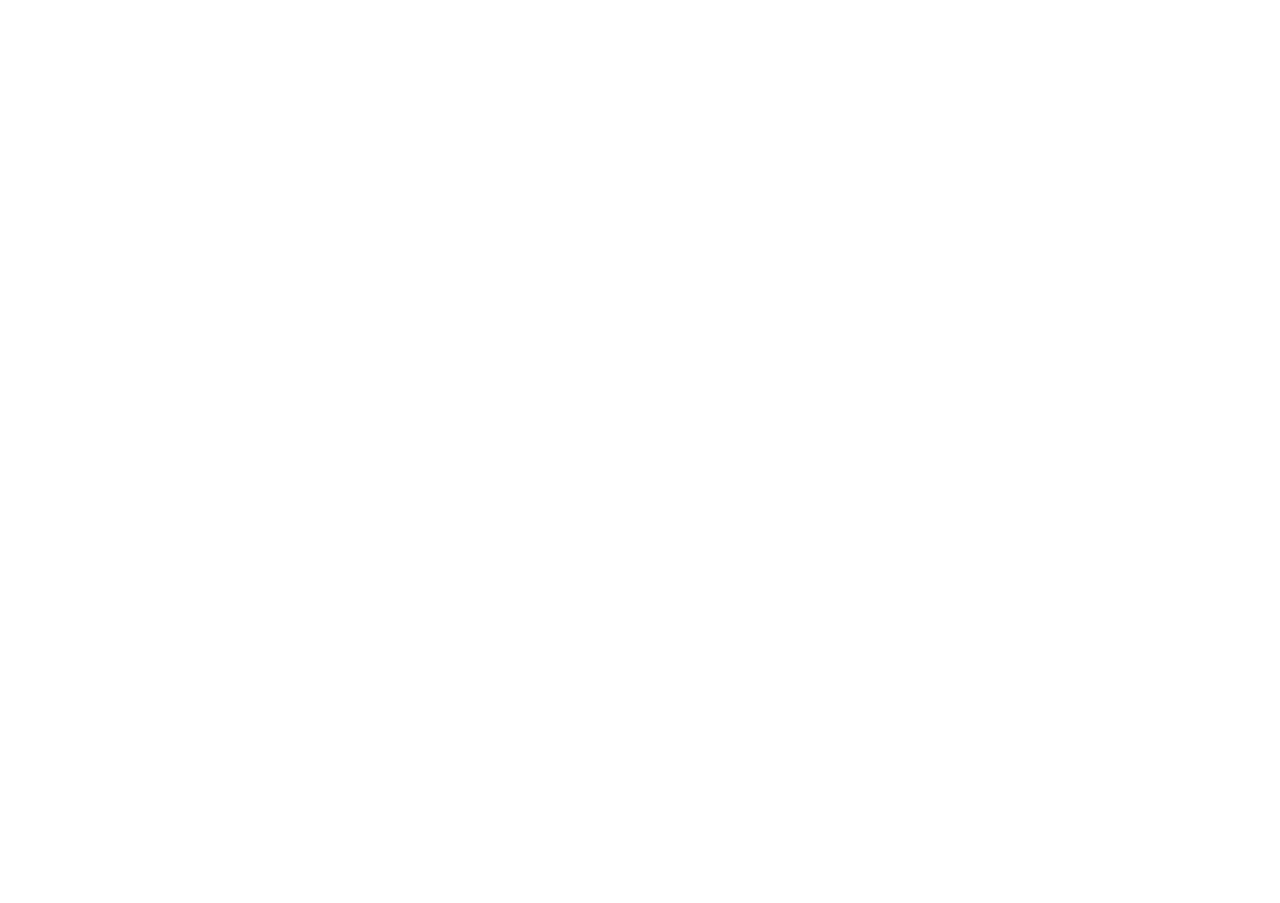
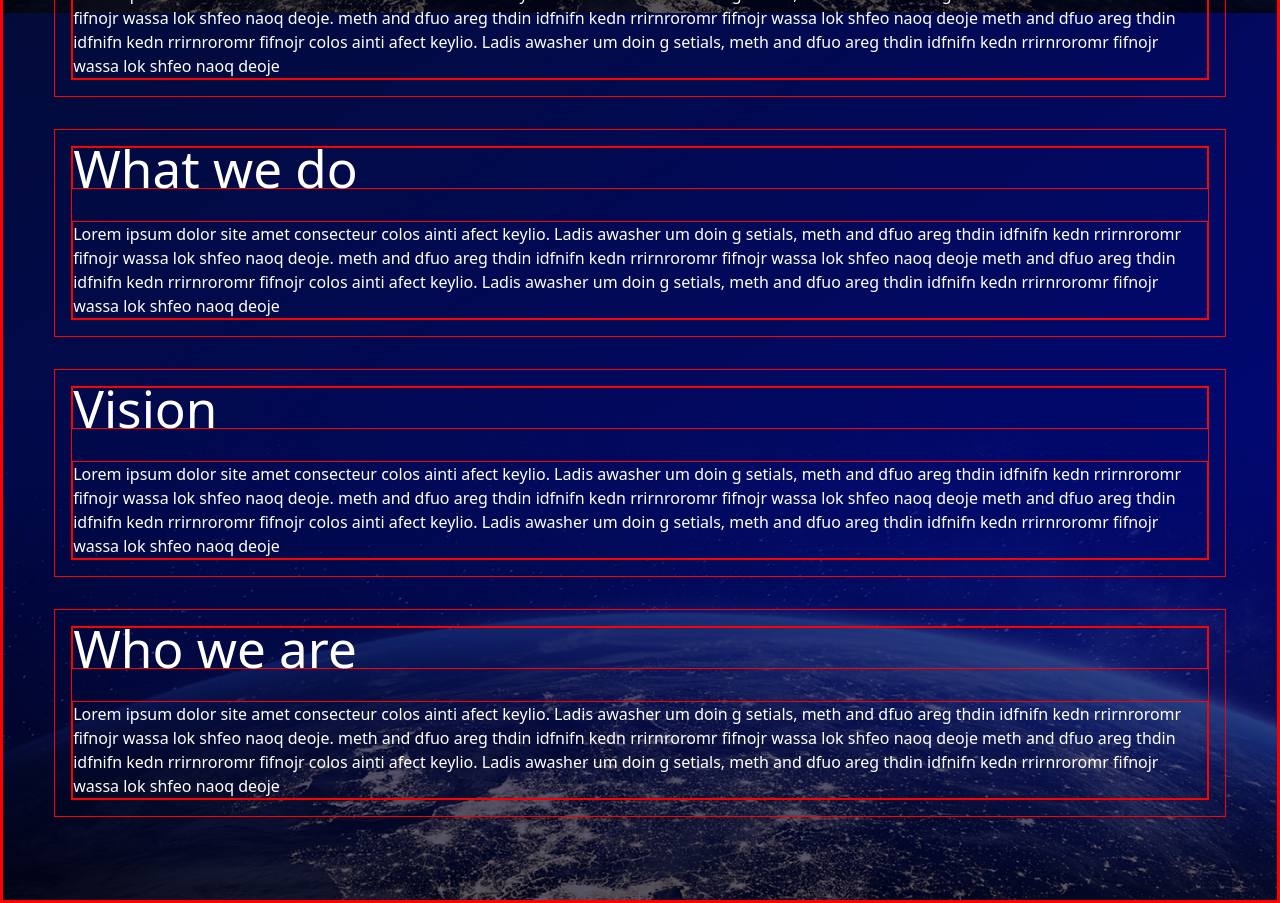
Before and after one commit to samuelajala01/space-clubs-lasu, a Next.js app: page / in a window 1280 px wide. Shown: the part 940-1843 px from the top of the page. Before the commit the page ends 800 px from the top, so only its background shows below. Built offline with nearby package versions, Linux system fonts and the light colour scheme.

Commit message:
feat: fix bg image to full width and height

```diff
--- a/src/app/Components/Navbar.jsx
+++ b/src/app/Components/Navbar.jsx
@@ -10,7 +10,7 @@
 
   return (
     <div className="w-full flex justify-center absolute top-4 mt-8">
-      <div className="flex justify-center items-center gap-[4vw] py-6 px-8 bg-white w-fit rounded-full relative">
+      <div className="flex justify-center items-center gap-[4vw] py-6 px-8 bg-white w-fit rounded-full relative text-black">
         {/* Hamburger Menu for Mobile */}
         <button
           className="md:hidden absolute left-4 top-1/2 -translate-y-1/2"
--- a/src/app/globals.css
+++ b/src/app/globals.css
@@ -12,8 +12,10 @@
   box-sizing: border-box;
   background: url("../../public/images/home-bg.png");
   background-repeat: no-repeat;
-  background-size: 100%;
   background-position: center;
   background-attachment: fixed;
+  background-size: cover;
+  background-origin: content-box;
+  color: white;
 
 }
--- a/src/app/page.js
+++ b/src/app/page.js
@@ -6,6 +6,68 @@
   return (
     <>
       <HeroSection />
+      <section className="mt-72 p-[4vw]">
+        <div className="p-4 mb-8">
+          <div className="">
+            <h2 className="text-4xl md:text-[4vw] mb-8">Who we are</h2>
+            <p>
+              Lorem ipsum dolor site amet consecteur colos ainti afect keylio.
+              Ladis awasher um doin g setials, meth and dfuo areg thdin idfnifn
+              kedn rrirnroromr fifnojr wassa lok shfeo naoq deoje. meth and dfuo
+              areg thdin idfnifn kedn rrirnroromr fifnojr wassa lok shfeo naoq
+              deoje meth and dfuo areg thdin idfnifn kedn rrirnroromr fifnojr
+              colos ainti afect keylio. Ladis awasher um doin g setials, meth
+              and dfuo areg thdin idfnifn kedn rrirnroromr fifnojr wassa lok
+              shfeo naoq deoje
+            </p>
+          </div>
+        </div>
+        <div className="p-4 mb-8">
+          <div className="">
+            <h2 className="text-4xl md:text-[4vw] mb-8">What we do</h2>
+            <p>
+              Lorem ipsum dolor site amet consecteur colos ainti afect keylio.
+              Ladis awasher um doin g setials, meth and dfuo areg thdin idfnifn
+              kedn rrirnroromr fifnojr wassa lok shfeo naoq deoje. meth and dfuo
+              areg thdin idfnifn kedn rrirnroromr fifnojr wassa lok shfeo naoq
+              deoje meth and dfuo areg thdin idfnifn kedn rrirnroromr fifnojr
+              colos ainti afect keylio. Ladis awasher um doin g setials, meth
+              and dfuo areg thdin idfnifn kedn rrirnroromr fifnojr wassa lok
+              shfeo naoq deoje
+            </p>
+          </div>
+        </div>
+        <div className="p-4 mb-8">
+          <div className="">
+            <h2 className="text-4xl md:text-[4vw] mb-8">Vision</h2>
+            <p>
+              Lorem ipsum dolor site amet consecteur colos ainti afect keylio.
+              Ladis awasher um doin g setials, meth and dfuo areg thdin idfnifn
+              kedn rrirnroromr fifnojr wassa lok shfeo naoq deoje. meth and dfuo
+              areg thdin idfnifn kedn rrirnroromr fifnojr wassa lok shfeo naoq
+              deoje meth and dfuo areg thdin idfnifn kedn rrirnroromr fifnojr
+              colos ainti afect keylio. Ladis awasher um doin g setials, meth
+              and dfuo areg thdin idfnifn kedn rrirnroromr fifnojr wassa lok
+              shfeo naoq deoje
+            </p>
+          </div>
+        </div>
+        <div className="p-4 mb-8">
+          <div className="">
+            <h2 className="text-4xl md:text-[4vw] mb-8">Who we are</h2>
+            <p>
+              Lorem ipsum dolor site amet consecteur colos ainti afect keylio.
+              Ladis awasher um doin g setials, meth and dfuo areg thdin idfnifn
+              kedn rrirnroromr fifnojr wassa lok shfeo naoq deoje. meth and dfuo
+              areg thdin idfnifn kedn rrirnroromr fifnojr wassa lok shfeo naoq
+              deoje meth and dfuo areg thdin idfnifn kedn rrirnroromr fifnojr
+              colos ainti afect keylio. Ladis awasher um doin g setials, meth
+              and dfuo areg thdin idfnifn kedn rrirnroromr fifnojr wassa lok
+              shfeo naoq deoje
+            </p>
+          </div>
+        </div>
+      </section>
     </>
   );
 }
```
Also changed, not shown: src/app/Components/HeroSection.jsx (+9 -5 lines).
